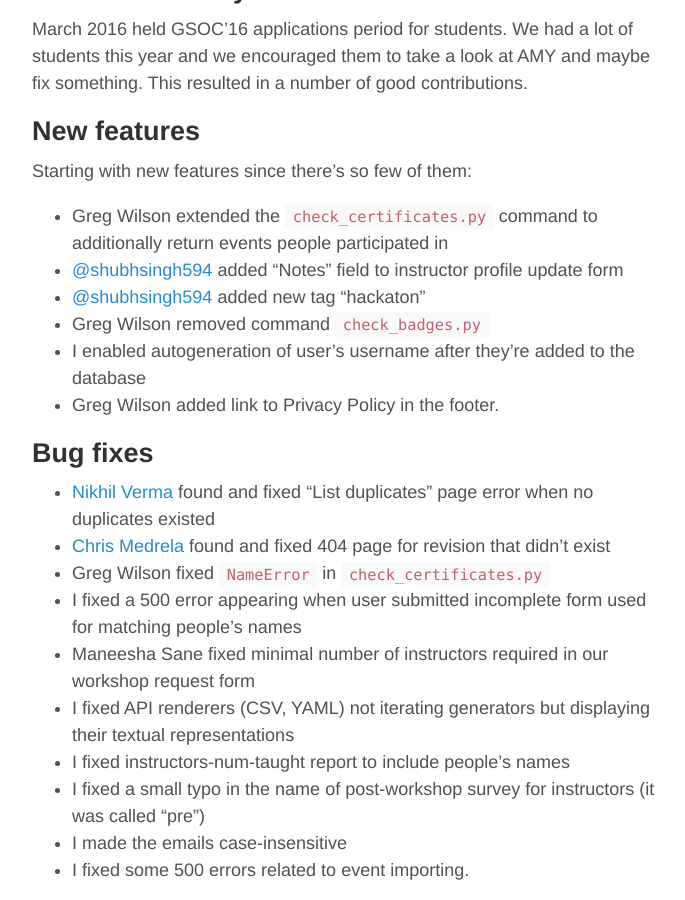
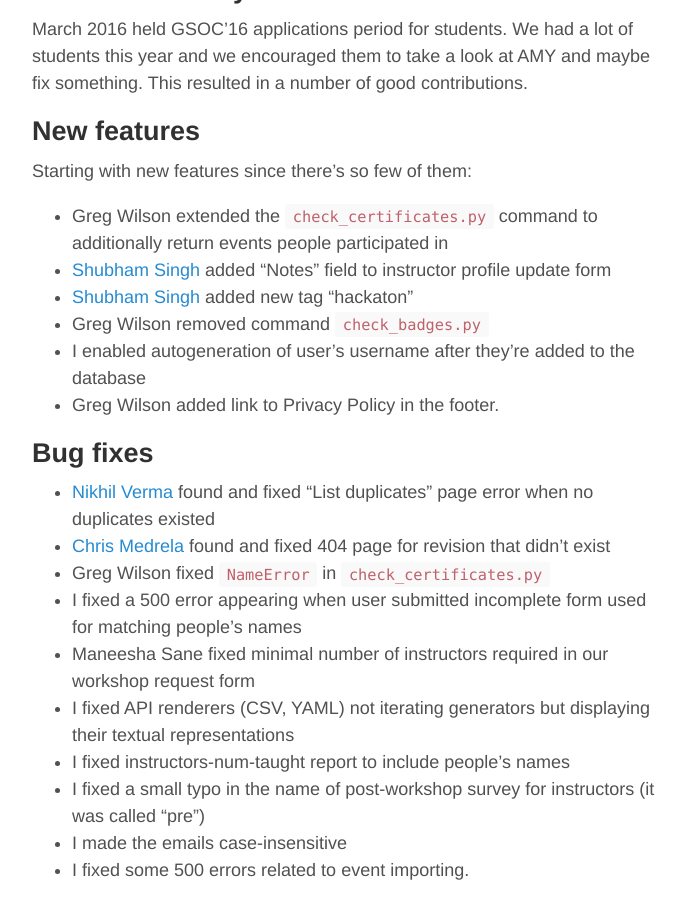
Before and after one commit to pbanaszkiewicz/pbanaszkiewicz.github.com, a Jekyll site: the page built from index.html, in a window 1280 px wide and 900 px high, scrolled down 433 px. Shown: the whole window, without its empty margins (293-978 px from the left). Built offline with Jekyll 4.4.1, drawn with Linux system fonts in a browser that asks for light colours; the list of posts is cut into pages by our own code; comment, search, counter and statistics services are not loaded.

Commit message:
Replace Shubham Singh's username with his name

```diff
--- a/_posts/2016-04-02-amy-release-151.md
+++ b/_posts/2016-04-02-amy-release-151.md
@@ -25,8 +25,8 @@ Starting with new features since there's so few of them:
 
 * Greg Wilson extended the `check_certificates.py` command to additionally
   return events people participated in
-* [@shubhsingh594][] added "Notes" field to instructor profile update form
-* [@shubhsingh594][] added new tag "hackaton"
+* [Shubham Singh][] added "Notes" field to instructor profile update form
+* [Shubham Singh][] added new tag "hackaton"
 * Greg Wilson removed command `check_badges.py`
 * I enabled autogeneration of user's username after they're added to the
   database
@@ -52,6 +52,6 @@ Starting with new features since there's so few of them:
 
   [v1.5.1]: https://github.com/swcarpentry/amy/milestones/v1.5.1
   [v1.5.2]: https://github.com/swcarpentry/amy/milestones/v1.5.2
-  [@shubhsingh594]: https://github.com/shubhsingh594
+  [Shubham Singh]: https://github.com/shubhsingh594
   [Nikhil Verma]: https://github.com/nikhilweee
   [Chris Medrela]: https://github.com/chrismedrela
```
